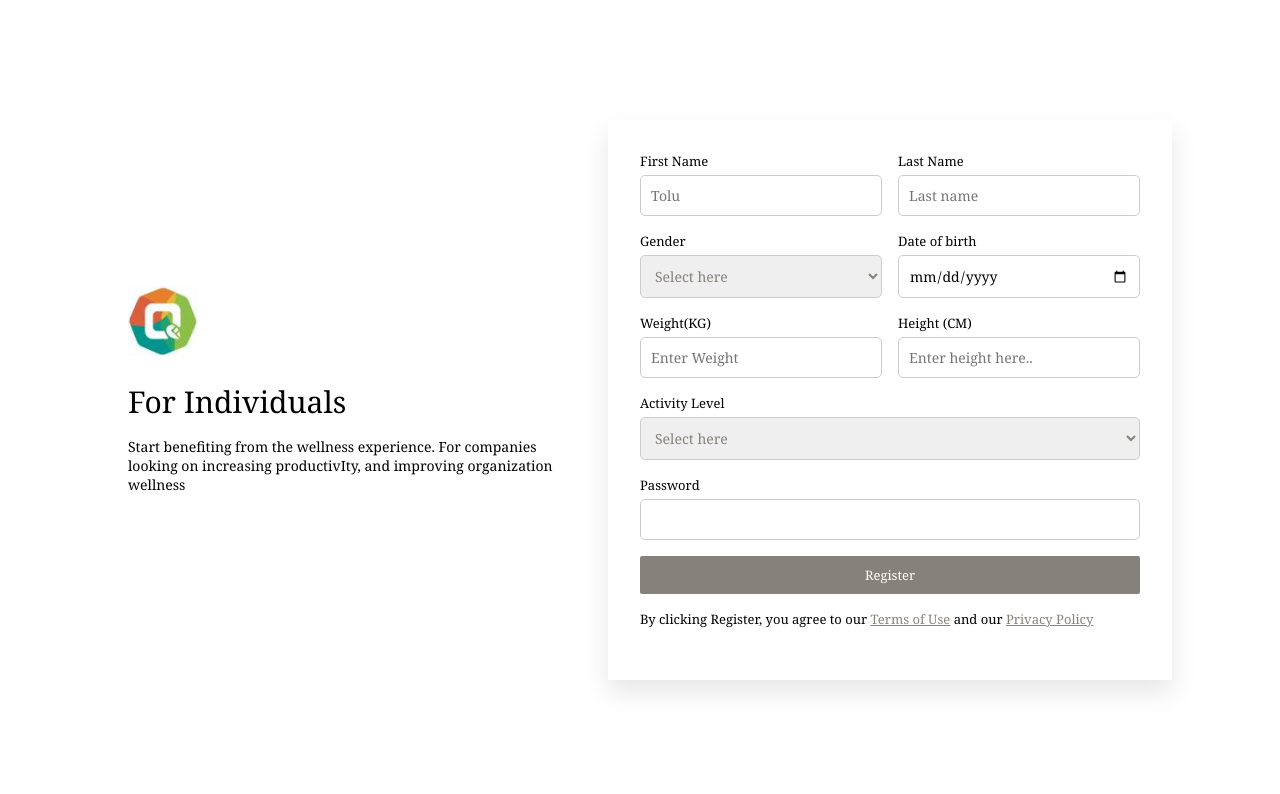
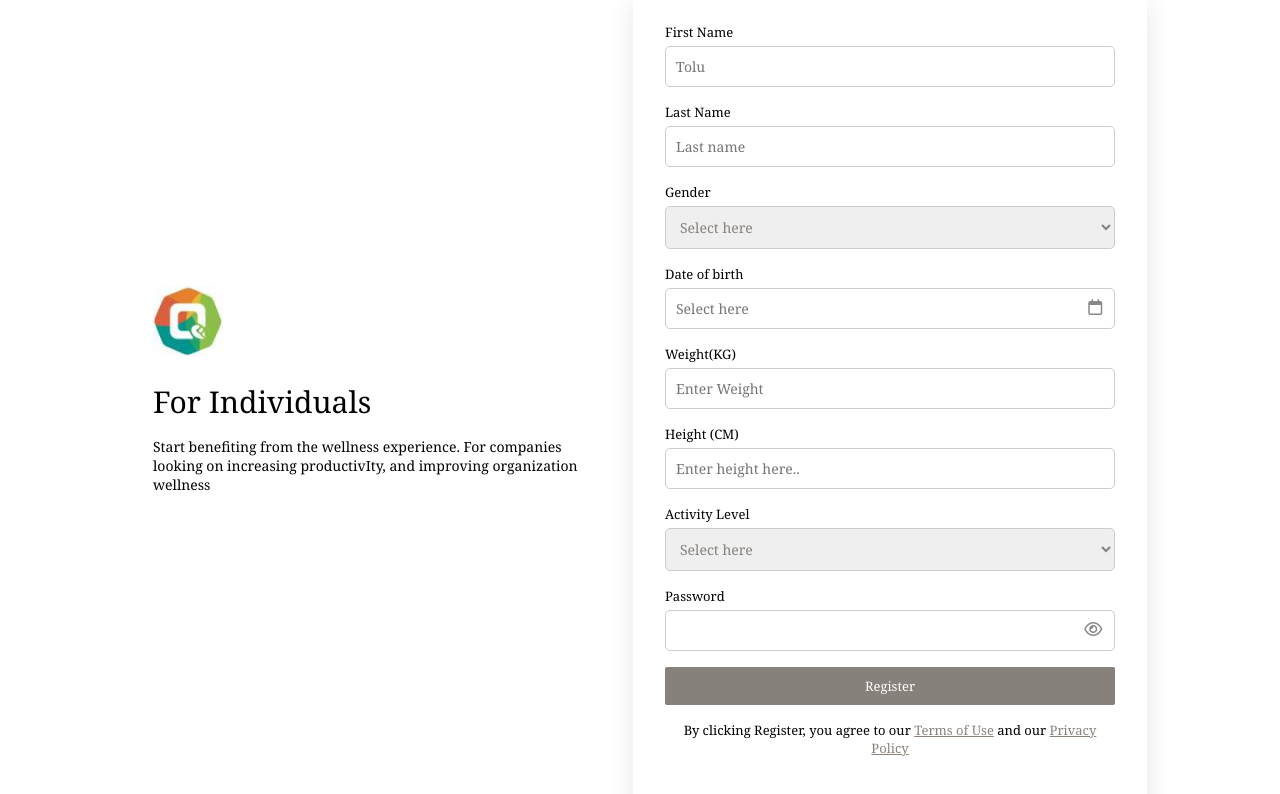
Before and after one commit to Emiderex/Exercise-4, a plain HTML site: page index.html in a window 1280 px wide. Drawn offline with Linux system fonts and the light colour scheme.

Commit message:
CSS done and dusted

```diff
--- a/index.html
+++ b/index.html
@@ -5,6 +5,10 @@
     <meta name="viewport" content="width=device-width, initial-scale=1.0" />
     <title>Form</title>
     <link rel="stylesheet" href="style.css" />
+    <script
+      src="https://kit.fontawesome.com/e17253bf82.js"
+      crossorigin="anonymous"
+    ></script>
   </head>
   <body>
     <main>
@@ -23,7 +27,6 @@
 
       <section class="item form_right">
         <form action="" class="form_item">
-
           <div class="form_item-group">
             <label for="firstname">First Name</label>
             <input type="text" name="firstname" id="" placeholder="Tolu" />
@@ -44,10 +47,10 @@
             </select>
           </div>
 
-          <div class="form_item-group">
+          <div class="form_item-group form_item-icon">
             <label for="birth">Date of birth</label>
-            <input type="date" name="bith" id="date" />
-            <span class="form_icon form_icon-calendar"></span>
+            <i class="fa-regular fa-calendar"></i>
+            <input type="text" name="bith" id="date" placeholder="Select here" />
           </div>
 
           <div class="form_item-group">
@@ -76,8 +79,9 @@
             </select>
           </div>
 
-          <div class="form_item-group form_item-group-pword">
+          <div class="form_item-group form_item-group-pword form_item-icon">
             <label for="pword">Password</label>
+            <i class="fa-regular fa-eye"></i>
             <input type="password" name="pword" id="" />
             <span class="form_icon form_icon-eye"></span>
           </div>
@@ -89,7 +93,6 @@
             <a href="#">Terms of Use</a> and our
             <a href="#">Privacy Policy</a>
           </p>
-
         </form>
       </section>
     </main>
--- a/style.css
+++ b/style.css
@@ -47,7 +47,7 @@ main {
   display: flex;
   flex-wrap: wrap;
   gap: 1rem;
-  max-width: 500px;
+  max-width: 450px;
 }
 
 .form_item-group {
@@ -76,6 +76,19 @@ main {
 .form_item-group input:focus, select:focus {
   border-color: #86817a;
   outline: none;
+}
+
+.form_item-icon {
+  position: relative;
+}
+
+.fa-regular {
+  position: absolute;
+  top: 65%;
+  right: 0.8rem;
+  transform: translateY(-50%);
+  color: #888;
+  pointer-events: none;
 }
 
 .form_right button {
```
